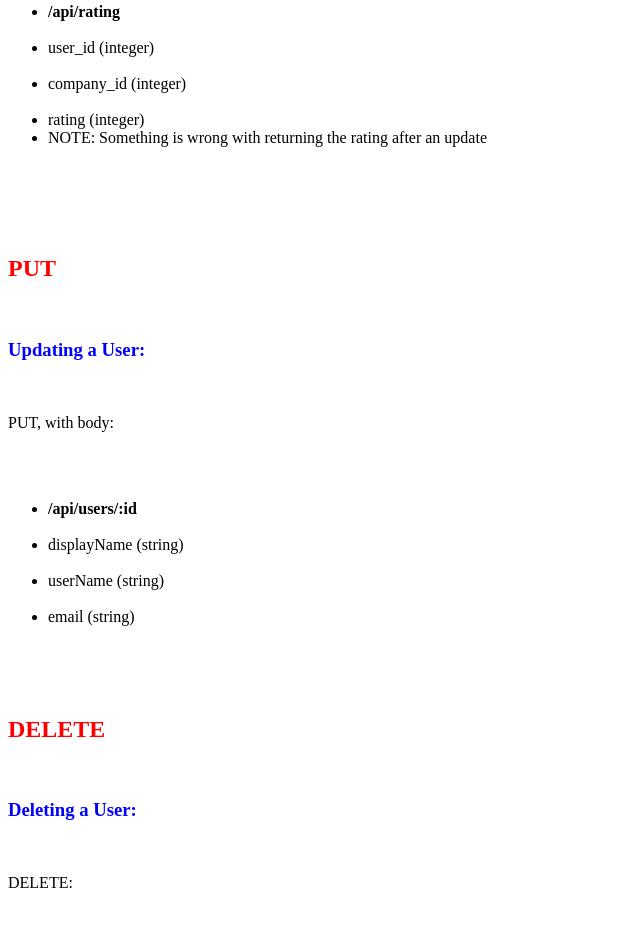
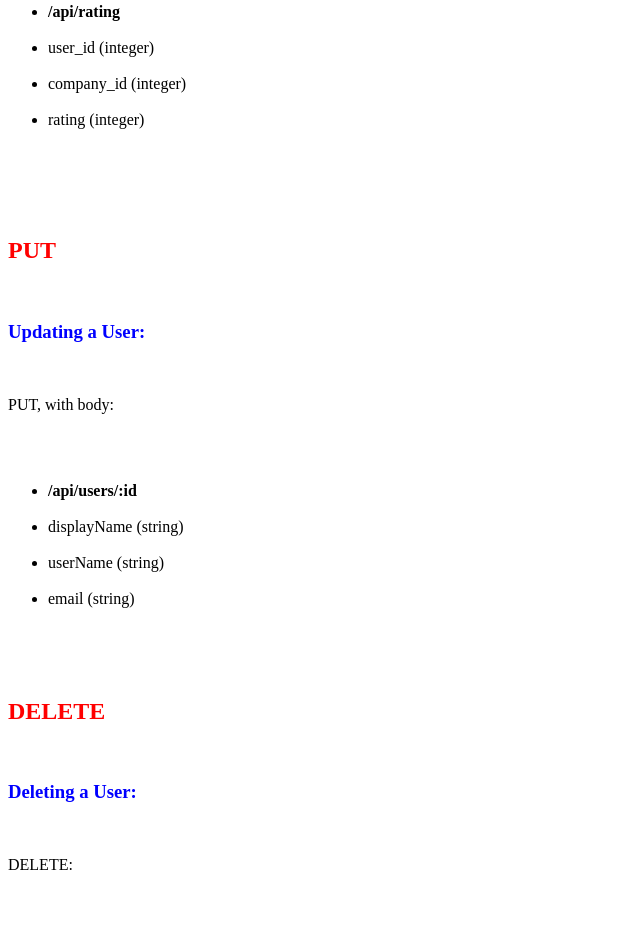
Before and after one commit to ejw773/eat-at-home-server, a website: page public/index.html in a window 1280 px wide. Shown: the part 2279-3206 px from the top of the page, without its empty margins (0-640 px from the left). Drawn offline with Linux system fonts and the light colour scheme.

Commit message:
corrects endpoint instruction page

```diff
--- a/public/index.html
+++ b/public/index.html
@@ -62,7 +62,6 @@
               <li>user_id (integer)</li>
               <li>company_id (integer)</li>
               <li>rating (integer)</li>
-              <li>NOTE: Something is wrong with returning the rating after an update</li>
             </ul>
             <br />
             <br />
```
